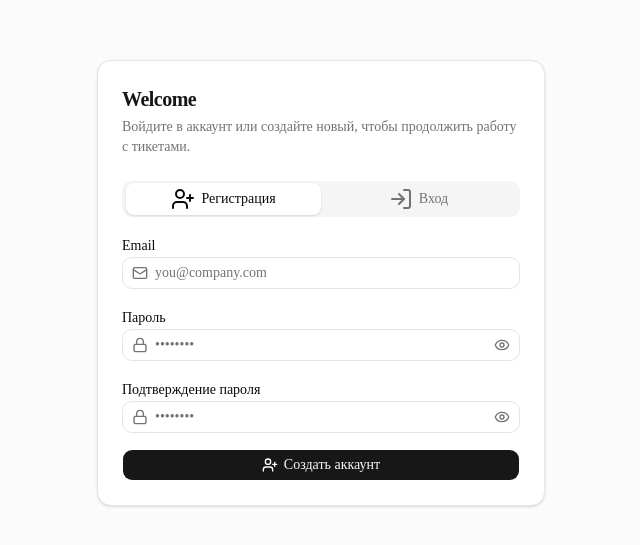
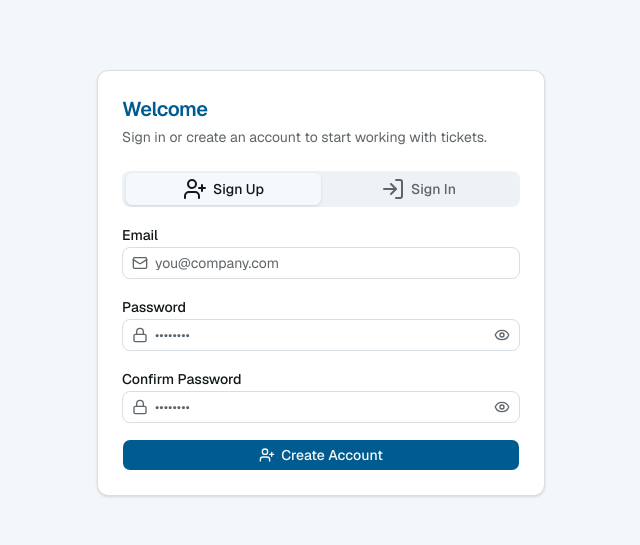
Before and after one commit to sovsianykov/ticketing-system-fe, a Next.js app: page /welcome in a window 1280 px wide. Shown: the part 117-662 px from the top of the page, without its empty margins (319-959 px from the left). Built offline with nearby package versions, Linux system fonts and the light colour scheme; no server answers.

Commit message:
buisiness layout

```diff
--- a/src/app/globals.css
+++ b/src/app/globals.css
@@ -49,72 +49,72 @@
 }
 
 :root {
-  --background: oklch(1 0 0);
-  --foreground: oklch(0.145 0 0);
+  --background: oklch(0.98 0.005 240);
+  --foreground: oklch(0.2 0.01 240);
   --card: oklch(1 0 0);
-  --card-foreground: oklch(0.145 0 0);
+  --card-foreground: oklch(0.2 0.01 240);
   --popover: oklch(1 0 0);
-  --popover-foreground: oklch(0.145 0 0);
-  --primary: oklch(0.205 0 0);
-  --primary-foreground: oklch(0.985 0 0);
-  --secondary: oklch(0.97 0 0);
-  --secondary-foreground: oklch(0.205 0 0);
-  --muted: oklch(0.97 0 0);
-  --muted-foreground: oklch(0.556 0 0);
-  --accent: oklch(0.97 0 0);
-  --accent-foreground: oklch(0.205 0 0);
-  --destructive: oklch(0.577 0.245 27.325);
-  --border: oklch(0.922 0 0);
-  --input: oklch(0.922 0 0);
-  --ring: oklch(0.708 0 0);
-  --chart-1: oklch(0.87 0 0);
-  --chart-2: oklch(0.556 0 0);
-  --chart-3: oklch(0.439 0 0);
-  --chart-4: oklch(0.371 0 0);
-  --chart-5: oklch(0.269 0 0);
-  --radius: 0.625rem;
-  --sidebar: oklch(0.985 0 0);
-  --sidebar-foreground: oklch(0.145 0 0);
-  --sidebar-primary: oklch(0.205 0 0);
-  --sidebar-primary-foreground: oklch(0.985 0 0);
-  --sidebar-accent: oklch(0.97 0 0);
-  --sidebar-accent-foreground: oklch(0.205 0 0);
-  --sidebar-border: oklch(0.922 0 0);
-  --sidebar-ring: oklch(0.708 0 0);
+  --popover-foreground: oklch(0.2 0.01 240);
+  --primary: oklch(0.45 0.12 240);
+  --primary-foreground: oklch(0.98 0 0);
+  --secondary: oklch(0.94 0.01 240);
+  --secondary-foreground: oklch(0.2 0.01 240);
+  --muted: oklch(0.96 0.005 240);
+  --muted-foreground: oklch(0.5 0.01 240);
+  --accent: oklch(0.94 0.01 240);
+  --accent-foreground: oklch(0.2 0.01 240);
+  --destructive: oklch(0.55 0.22 25);
+  --border: oklch(0.9 0.01 240);
+  --input: oklch(0.9 0.01 240);
+  --ring: oklch(0.45 0.12 240);
+  --chart-1: oklch(0.6 0.15 240);
+  --chart-2: oklch(0.55 0.12 200);
+  --chart-3: oklch(0.5 0.1 160);
+  --chart-4: oklch(0.45 0.08 280);
+  --chart-5: oklch(0.4 0.06 60);
+  --radius: 0.5rem;
+  --sidebar: oklch(0.98 0.005 240);
+  --sidebar-foreground: oklch(0.2 0.01 240);
+  --sidebar-primary: oklch(0.45 0.12 240);
+  --sidebar-primary-foreground: oklch(0.98 0 0);
+  --sidebar-accent: oklch(0.94 0.01 240);
+  --sidebar-accent-foreground: oklch(0.2 0.01 240);
+  --sidebar-border: oklch(0.9 0.01 240);
+  --sidebar-ring: oklch(0.45 0.12 240);
 }
 
 .dark {
-  --background: oklch(0.145 0 0);
-  --foreground: oklch(0.985 0 0);
-  --card: oklch(0.205 0 0);
-  --card-foreground: oklch(0.985 0 0);
-  --popover: oklch(0.205 0 0);
-  --popover-foreground: oklch(0.985 0 0);
-  --primary: oklch(0.922 0 0);
-  --primary-foreground: oklch(0.205 0 0);
-  --secondary: oklch(0.269 0 0);
-  --secondary-foreground: oklch(0.985 0 0);
-  --muted: oklch(0.269 0 0);
-  --muted-foreground: oklch(0.708 0 0);
-  --accent: oklch(0.269 0 0);
-  --accent-foreground: oklch(0.985 0 0);
-  --destructive: oklch(0.704 0.191 22.216);
-  --border: oklch(1 0 0 / 10%);
-  --input: oklch(1 0 0 / 15%);
-  --ring: oklch(0.556 0 0);
-  --chart-1: oklch(0.87 0 0);
-  --chart-2: oklch(0.556 0 0);
-  --chart-3: oklch(0.439 0 0);
-  --chart-4: oklch(0.371 0 0);
-  --chart-5: oklch(0.269 0 0);
-  --sidebar: oklch(0.205 0 0);
-  --sidebar-foreground: oklch(0.985 0 0);
-  --sidebar-primary: oklch(0.488 0.243 264.376);
-  --sidebar-primary-foreground: oklch(0.985 0 0);
-  --sidebar-accent: oklch(0.269 0 0);
-  --sidebar-accent-foreground: oklch(0.985 0 0);
-  --sidebar-border: oklch(1 0 0 / 10%);
-  --sidebar-ring: oklch(0.556 0 0);
+  --background: oklch(0.12 0.01 240);
+  --foreground: oklch(0.95 0.005 240);
+  --card: oklch(0.18 0.01 240);
+  --card-foreground: oklch(0.95 0.005 240);
+  --popover: oklch(0.18 0.01 240);
+  --popover-foreground: oklch(0.95 0.005 240);
+  --primary: oklch(0.55 0.15 240);
+  --primary-foreground: oklch(0.98 0 0);
+  --secondary: oklch(0.25 0.01 240);
+  --secondary-foreground: oklch(0.95 0.005 240);
+  --muted: oklch(0.22 0.01 240);
+  --muted-foreground: oklch(0.65 0.01 240);
+  --accent: oklch(0.25 0.01 240);
+  --accent-foreground: oklch(0.95 0.005 240);
+  --destructive: oklch(0.6 0.2 25);
+  --border: oklch(0.25 0.01 240);
+  --input: oklch(0.25 0.01 240);
+  --ring: oklch(0.55 0.15 240);
+  --chart-1: oklch(0.6 0.15 240);
+  --chart-2: oklch(0.55 0.12 200);
+  --chart-3: oklch(0.5 0.1 160);
+  --chart-4: oklch(0.45 0.08 280);
+  --chart-5: oklch(0.4 0.06 60);
+  --sidebar: oklch(0.18 0.01 240);
+  --sidebar-foreground: oklch(0.95 0.005 240);
+  --sidebar-primary: oklch(0.55 0.15 240);
+  --sidebar-primary-foreground: oklch(0.98 0 0);
+  --sidebar-accent: oklch(0.22 0.01 240);
+  --sidebar-accent-foreground: oklch(0.95 0.005 240);
+  --sidebar-border: oklch(0.25 0.01 240);
+  --sidebar-ring: oklch(0.55 0.15 240);
 }
 
 @layer base {
--- a/src/app/layout.tsx
+++ b/src/app/layout.tsx
@@ -26,8 +26,8 @@ export default function RootLayout({
   children: React.ReactNode;
 }) {
   return (
-      <html lang="en">
-      <body>
+      <html lang="en" className={geistSans.variable}>
+      <body className={geistSans.className}>
       <Providers>{children}</Providers>
       </body>
       </html>
--- a/src/app/welcome/page.tsx
+++ b/src/app/welcome/page.tsx
@@ -16,8 +16,7 @@ export default function WelcomePage() {
                         Welcome
                     </h1>
                     <p className="text-sm text-muted-foreground">
-                        Войдите в аккаунт или создайте новый, чтобы продолжить
-                        работу с тикетами.
+                        Sign in or create an account to start working with tickets.
                     </p>
                 </div>
 
--- a/src/components/auth/LoginForm.tsx
+++ b/src/components/auth/LoginForm.tsx
@@ -14,8 +14,8 @@ import { cn } from "@/lib/utils";
 import { useAuthStore } from "../../../store/auth.store";
 
 const loginSchema = z.object({
-    email: z.string().email("Введите корректный email"),
-    password: z.string().min(6, "Пароль должен содержать минимум 6 символов"),
+    email: z.string().email("Please enter a valid email"),
+    password: z.string().min(6, "Password must be at least 6 characters"),
 });
 
 type LoginFormValues = z.infer<typeof loginSchema>;
@@ -51,7 +51,7 @@ export function LoginForm({ onSuccess, className }: LoginFormProps) {
             onSuccess?.();
         } catch (err) {
             setError(
-                err instanceof Error ? err.message : "Не удалось выполнить вход"
+                err instanceof Error ? err.message : "Failed to sign in"
             );
         }
     };
@@ -92,7 +92,7 @@ export function LoginForm({ onSuccess, className }: LoginFormProps) {
             </div>
 
             <div className="space-y-2">
-                <Label htmlFor="login-password">Пароль</Label>
+                <Label htmlFor="login-password">Password</Label>
                 <div className="relative">
                     <Lock className="pointer-events-none absolute top-1/2 left-2.5 size-4 -translate-y-1/2 text-muted-foreground" />
                     <Input
@@ -109,7 +109,7 @@ export function LoginForm({ onSuccess, className }: LoginFormProps) {
                         onClick={() => setShowPassword((value) => !value)}
                         className="absolute top-1/2 right-2.5 -translate-y-1/2 text-muted-foreground hover:text-foreground"
                         aria-label={
-                            showPassword ? "Скрыть пароль" : "Показать пароль"
+                            showPassword ? "Hide password" : "Show password"
                         }
                     >
                         {showPassword ? (
@@ -128,7 +128,7 @@ export function LoginForm({ onSuccess, className }: LoginFormProps) {
 
             <Button type="submit" className="w-full" disabled={isSubmitting}>
                 <LogIn />
-                {isSubmitting ? "Вход..." : "Войти"}
+                {isSubmitting ? "Signing in..." : "Sign In"}
             </Button>
         </form>
     );
--- a/src/components/auth/RegisterForm.tsx
+++ b/src/components/auth/RegisterForm.tsx
@@ -15,14 +15,14 @@ import { useAuthStore } from "../../../store/auth.store";
 
 const registerSchema = z
     .object({
-        email: z.string().email("Введите корректный email"),
+        email: z.string().email("Please enter a valid email"),
         password: z
             .string()
-            .min(6, "Пароль должен содержать минимум 6 символов"),
-        confirmPassword: z.string().min(6, "Подтвердите пароль"),
+            .min(6, "Password must be at least 6 characters"),
+        confirmPassword: z.string().min(6, "Please confirm your password"),
     })
     .refine((data) => data.password === data.confirmPassword, {
-        message: "Пароли не совпадают",
+        message: "Passwords do not match",
         path: ["confirmPassword"],
     });
 
@@ -66,7 +66,7 @@ export function RegisterForm({ onSuccess, className }: RegisterFormProps) {
             setError(
                 err instanceof Error
                     ? err.message
-                    : "Не удалось создать аккаунт"
+                    : "Failed to create account"
             );
         }
     };
@@ -107,7 +107,7 @@ export function RegisterForm({ onSuccess, className }: RegisterFormProps) {
             </div>
 
             <div className="space-y-2">
-                <Label htmlFor="register-password">Пароль</Label>
+                <Label htmlFor="register-password">Password</Label>
                 <div className="relative">
                     <Lock className="pointer-events-none absolute top-1/2 left-2.5 size-4 -translate-y-1/2 text-muted-foreground" />
                     <Input
@@ -124,7 +124,7 @@ export function RegisterForm({ onSuccess, className }: RegisterFormProps) {
                         onClick={() => setShowPassword((value) => !value)}
                         className="absolute top-1/2 right-2.5 -translate-y-1/2 text-muted-foreground hover:text-foreground"
                         aria-label={
-                            showPassword ? "Скрыть пароль" : "Показать пароль"
+                            showPassword ? "Hide password" : "Show password"
                         }
                     >
                         {showPassword ? (
@@ -143,7 +143,7 @@ export function RegisterForm({ onSuccess, className }: RegisterFormProps) {
 
             <div className="space-y-2">
                 <Label htmlFor="register-confirm-password">
-                    Подтверждение пароля
+                    Confirm Password
                 </Label>
                 <div className="relative">
                     <Lock className="pointer-events-none absolute top-1/2 left-2.5 size-4 -translate-y-1/2 text-muted-foreground" />
@@ -164,8 +164,8 @@ export function RegisterForm({ onSuccess, className }: RegisterFormProps) {
                         className="absolute top-1/2 right-2.5 -translate-y-1/2 text-muted-foreground hover:text-foreground"
                         aria-label={
                             showConfirmPassword
-                                ? "Скрыть пароль"
-                                : "Показать пароль"
+                                ? "Hide password"
+                                : "Show password"
                         }
                     >
                         {showConfirmPassword ? (
@@ -184,7 +184,7 @@ export function RegisterForm({ onSuccess, className }: RegisterFormProps) {
 
             <Button type="submit" className="w-full" disabled={isSubmitting}>
                 <UserPlus />
-                {isSubmitting ? "Регистрация..." : "Создать аккаунт"}
+                {isSubmitting ? "Creating account..." : "Create Account"}
             </Button>
         </form>
     );
--- a/src/components/auth/WelcomeAuthPanel.tsx
+++ b/src/components/auth/WelcomeAuthPanel.tsx
@@ -25,11 +25,11 @@ export function WelcomeAuthPanel() {
             <TabsList>
                 <TabsTrigger value="register">
                     <UserPlus />
-                    Регистрация
+                    Sign Up
                 </TabsTrigger>
                 <TabsTrigger value="login">
                     <LogIn />
-                    Вход
+                    Sign In
                 </TabsTrigger>
             </TabsList>
 
```
Also changed, not shown: src/app/dashboard/page.tsx (+5 -5 lines).
